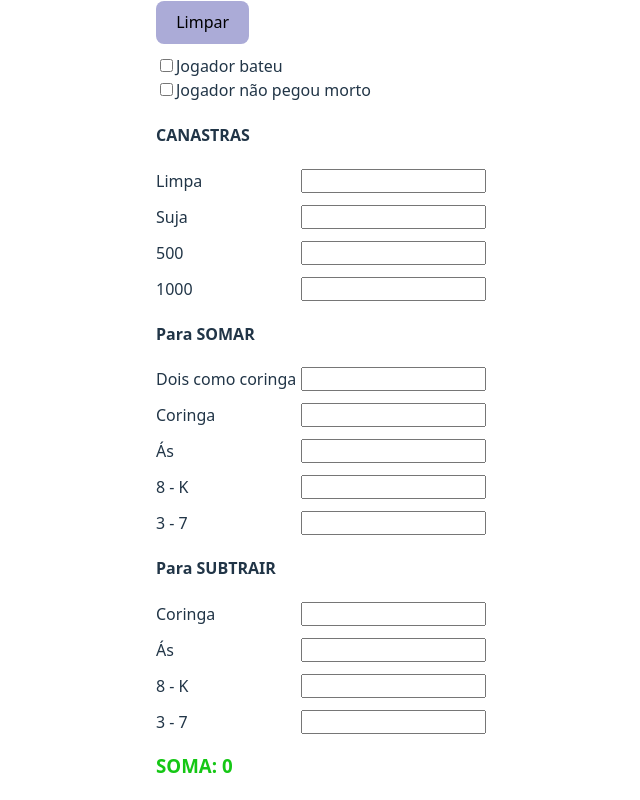
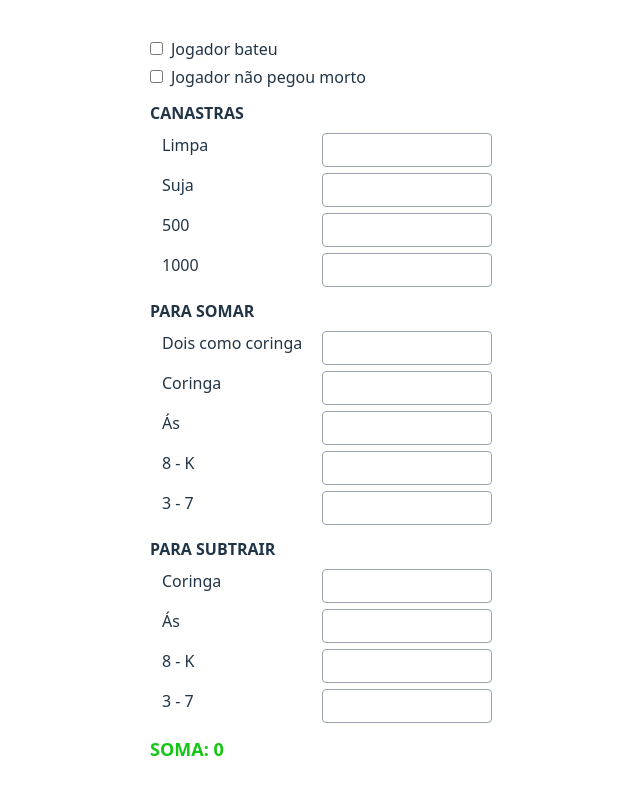
Before and after one commit to marcelopbg/somacanastra, a Next.js app: page / in a window 1280 px wide. Shown: the whole page, without its empty margins (319-959 px from the left). Built offline with nearby package versions, Linux system fonts and the light colour scheme.

Commit message:
migrate to tailwind

```diff
--- a/app/App.css
+++ b/app/App.css
@@ -1,69 +1 @@
-#root {
-  max-width: 1280px;
-  margin: 0 auto;
-  padding: 2rem;
-  /* text-align: center; */
-}
-
-.logo {
-  height: 6em;
-  padding: 1.5em;
-  will-change: filter;
-  transition: filter 300ms;
-}
-.logo:hover {
-  filter: drop-shadow(0 0 2em #646cffaa);
-}
-.logo.react:hover {
-  filter: drop-shadow(0 0 2em #61dafbaa);
-}
-
-@keyframes logo-spin {
-  from {
-    transform: rotate(0deg);
-  }
-  to {
-    transform: rotate(360deg);
-  }
-}
-
-@media (prefers-reduced-motion: no-preference) {
-  a:nth-of-type(2) .logo {
-    animation: logo-spin infinite 20s linear;
-  }
-}
-
-.card {
-  padding: 2em;
-}
-
-.read-the-docs {
-  color: #888;
-}
-
-.form-item {
-  display: flex;
-  width: 330px;
-  justify-content: space-between;
-}
-
-.lil-gap {
-  gap: 12px;
-  display: flex;
-  flex-direction: column;
-}
-
-.btn {
-  background-color: #ababd7;
-  color: black;
-  margin-bottom: 10px;
-}
-
-.sum-h3 {
-  color: lightgreen;
-}
-@media (prefers-color-scheme: light) {
-  .sum-h3 {
-    color: rgb(21, 199, 21);
-  }
-}
+/* Tailwind-only project: this file intentionally left blank */
--- a/app/CanastraCalculator.tsx
+++ b/app/CanastraCalculator.tsx
@@ -1,6 +1,6 @@
 'use client'
 import { useEffect, useMemo, useState } from 'react'
-import './App.css'
+// Tailwind replaces all custom CSS styles
 
 /* =======================
    DOMAIN MODELS
@@ -121,10 +121,23 @@ export default function CanastraCalculator() {
     [playerBateu, playerNaoPegouMorto, score]
   )
 
+  // Reusable className constants
+  const containerClass = 'max-w-[1280px] flex flex-col gap-3'
+  const checkboxGroupClass = 'flex flex-col gap-1'
+  const checkboxLabelClass = 'ml-2'
+  const sectionTitleClass = 'font-bold uppercase'
+  const groupColumnClass = 'flex flex-col gap-[6px] pl-[12px]'
+  const rowItemClass = 'flex w-[330px] justify-between'
+  const inputLabelClassName = 'min-w-[140px]'
+  const inputNumberClass = 'w-[170px] rounded border border-gray-400 dark:border-gray-500 bg-transparent px-2 py-[4px] text-inherit focus:ring-0 focus:border-[#646cff] focus-visible:outline focus-visible:outline-2 focus-visible:outline-[#646cff] focus-visible:outline-offset-1'
+  const sumTitleClass = 'font-semibold text-lg text-[rgb(21,199,21)] dark:text-[lightgreen]'
+  const cleanBtn = 'bg-[#ababd7] text-black rounded-[6px] border border-transparent px-3 py-1 text-sm font-medium opacity-80 hover:opacity-100 focus-visible:outline focus-visible:outline-4 focus-visible:outline-[#646cff] focus-visible:outline-offset-2'
+  const sectionClass = 'flex flex-col gap-2';
+
   return (
-    <div>
-      <button className="btn" onClick={resetState}>Limpar</button>
-
+    <div className={containerClass}>
+      {/* Limpar moved to bottom right and less prominent */}
+      <div className={checkboxGroupClass}>
         <div>
           <input
             id="playerBateu"
@@ -132,7 +145,7 @@ export default function CanastraCalculator() {
             checked={playerBateu}
             onChange={e => setPlayerBateu(e.target.checked)}
           />
-        <label htmlFor="playerBateu">Jogador bateu</label>
+          <label htmlFor="playerBateu" className={checkboxLabelClass}>Jogador bateu</label>
         </div>
 
         <div>
@@ -142,19 +155,24 @@ export default function CanastraCalculator() {
             checked={playerNaoPegouMorto}
             onChange={e => setPlayerNaoPegouMorto(e.target.checked)}
           />
-        <label htmlFor="playerNaoPegouMorto">
+          <label htmlFor="playerNaoPegouMorto" className={checkboxLabelClass}>
             Jogador não pegou morto
           </label>
         </div>
-
-      <h4>CANASTRAS</h4>
-      <div className="lil-gap">
-        {canastraFields.map(f => (
-          <div className="form-item" key={f.key}>
-            <label>{f.label}</label>
+      </div>
+      <section className={sectionClass}>
+        <h4 className={sectionTitleClass}>CANASTRAS</h4>
+        <div className={groupColumnClass}>
+          {canastraFields.map(f => {
+            const inputId = `canastra_${f.key}`
+            return (
+              <div className={rowItemClass} key={f.key}>
+                <label className={inputLabelClassName} htmlFor={inputId}>{f.label}</label>
                 <input
+                  id={inputId}
                   type="number"
                   value={score[f.key] ?? ''}
+                  className={inputNumberClass}
                   onChange={e =>
                     setScore(prev => {
                       const next = structuredClone(prev)
@@ -165,17 +183,23 @@ export default function CanastraCalculator() {
                   }
                 />
               </div>
-        ))}
+            )
+          })}
         </div>
-
-      <h4>Para SOMAR</h4>
-      <div className="lil-gap">
-        {cardFields.map(f =>  (
-          <div className="form-item" key={f.key}>
-            <label>{f.label}</label>
+      </section>
+      <section className={sectionClass}>
+        <h4 className={sectionTitleClass}>Para SOMAR</h4>
+        <div className={groupColumnClass}>
+          {cardFields.map(f => {
+            const inputId = `sum_${f.key}`
+            return (
+              <div className={rowItemClass} key={f.key}>
+                <label className={inputLabelClassName} htmlFor={inputId}>{f.label}</label>
                 <input
+                  id={inputId}
                   type="number"
                   value={score.cardsToSum[f.key] ?? ''}
+                  className={inputNumberClass}
                   onChange={e =>
                     updateCards(
                       'cardsToSum',
@@ -185,17 +209,23 @@ export default function CanastraCalculator() {
                   }
                 />
               </div>
-        ))}
+            )
+          })}
         </div>
-
-      <h4>Para SUBTRAIR</h4>
-      <div className="lil-gap">
-        {cardFields.map(f => f.showOnSubtract !== false && (
-          <div className="form-item" key={f.key}>
-            <label>{f.label}</label>
+      </section>
+      <section className={sectionClass}>
+        <h4 className={sectionTitleClass}>Para SUBTRAIR</h4>
+        <div className={groupColumnClass}>
+          {cardFields.map(f => f.showOnSubtract !== false && (() => {
+            const inputId = `sub_${f.key}`
+            return (
+              <div className={rowItemClass} key={f.key}>
+                <label className={inputLabelClassName} htmlFor={inputId}>{f.label}</label>
                 <input
+                  id={inputId}
                   type="number"
                   value={score.cardsToSubtract[f.key] ?? ''}
+                  className={inputNumberClass}
                   onChange={e =>
                     updateCards(
                       'cardsToSubtract',
@@ -205,12 +235,18 @@ export default function CanastraCalculator() {
                   }
                 />
               </div>
-        ))}
+            )
+          })())}
         </div>
+      </section>
 
-      <h3 className='sum-h3'>
+      <h3 className={sumTitleClass}>
         SOMA: {total}
       </h3>
+      {/*
+      <div className="flex justify-end mt-2">
+        <button className={cleanBtn} onClick={resetState}>Limpar</button>
+      </div> */}
     </div>
   )
 }
--- a/app/globals.css
+++ b/app/globals.css
@@ -1,82 +1,2 @@
 
-:root {
-  font-family: system-ui, Avenir, Helvetica, Arial, sans-serif;
-  line-height: 1.5;
-  font-weight: 400;
-
-  color-scheme: light dark;
-  color: rgba(255, 255, 255, 0.87);
-  background-color: #242424;
-
-  font-synthesis: none;
-  text-rendering: optimizeLegibility;
-  -webkit-font-smoothing: antialiased;
-  -moz-osx-font-smoothing: grayscale;
-}
-
-a {
-  font-weight: 500;
-  color: #646cff;
-  text-decoration: inherit;
-}
-a:hover {
-  color: #535bf2;
-}
-
-body {
-  margin: 0;
-  display: flex;
-  place-items: center;
-  min-width: 320px;
-  min-height: 100vh;
-}
-
-h1 {
-  font-size: 3.2em;
-  line-height: 1.1;
-}
-
-button {
-  border-radius: 8px;
-  border: 1px solid transparent;
-  padding: 0.6em 1.2em;
-  font-size: 1em;
-  font-weight: 500;
-  font-family: inherit;
-  background-color: #1a1a1a;
-  cursor: pointer;
-  transition: border-color 0.25s;
-}
-button:hover {
-  border-color: #646cff;
-}
-button:focus,
-button:focus-visible {
-  outline: 4px auto -webkit-focus-ring-color;
-}
-
-@media (prefers-color-scheme: light) {
-  :root {
-    color: #213547;
-    background-color: #ffffff;
-  }
-  a:hover {
-    color: #747bff;
-  }
-  button {
-    background-color: #f9f9f9;
-  }
-}
-
-/* globals.css */
-.sr-only {
-  position: absolute;
-  width: 1px;
-  height: 1px;
-  padding: 0;
-  margin: -1px;
-  overflow: hidden;
-  clip: rect(0, 0, 0, 0);
-  white-space: nowrap;
-  border: 0;
-}
+@import "tailwindcss";
--- a/app/layout.tsx
+++ b/app/layout.tsx
@@ -58,7 +58,8 @@ export default function RootLayout({
   return (
     <html lang="pt-BR">
       <body
-        className={`${geistSans.variable} ${geistMono.variable} antialiased`}
+        className={`${geistSans.variable} ${geistMono.variable} antialiased m-0 flex place-items-center min-w-[320px] min-h-screen font-[system-ui,Avenir,Helvetica,Arial,sans-serif] leading-[1.5] font-normal text-[#213547] bg-white dark:text-[rgba(255,255,255,0.87)] dark:bg-[#242424]`}
+        style={{ colorScheme: 'light dark' }}
       >
         <Script
           async
--- a/app/page.tsx
+++ b/app/page.tsx
@@ -3,7 +3,7 @@ import CanastraCalculator from './CanastraCalculator'
 
 export default function Page() {
   return (
-    <main style={{ width: '100%', display: 'flex', justifyContent: 'center' }}>
+    <main className="w-full flex justify-center">
       {/* Visible content */}
       <CanastraCalculator />
 
```
Lines whose indentation alone changed are shown as unchanged.
